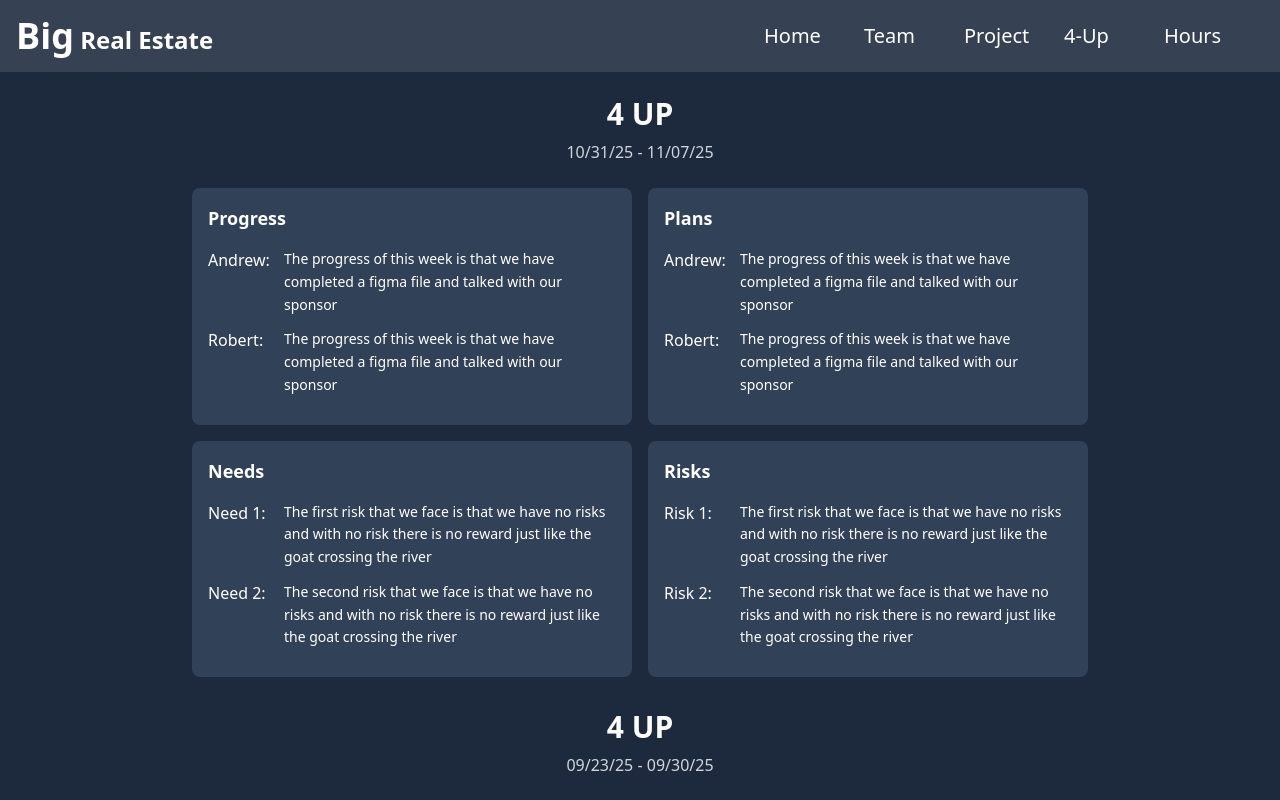
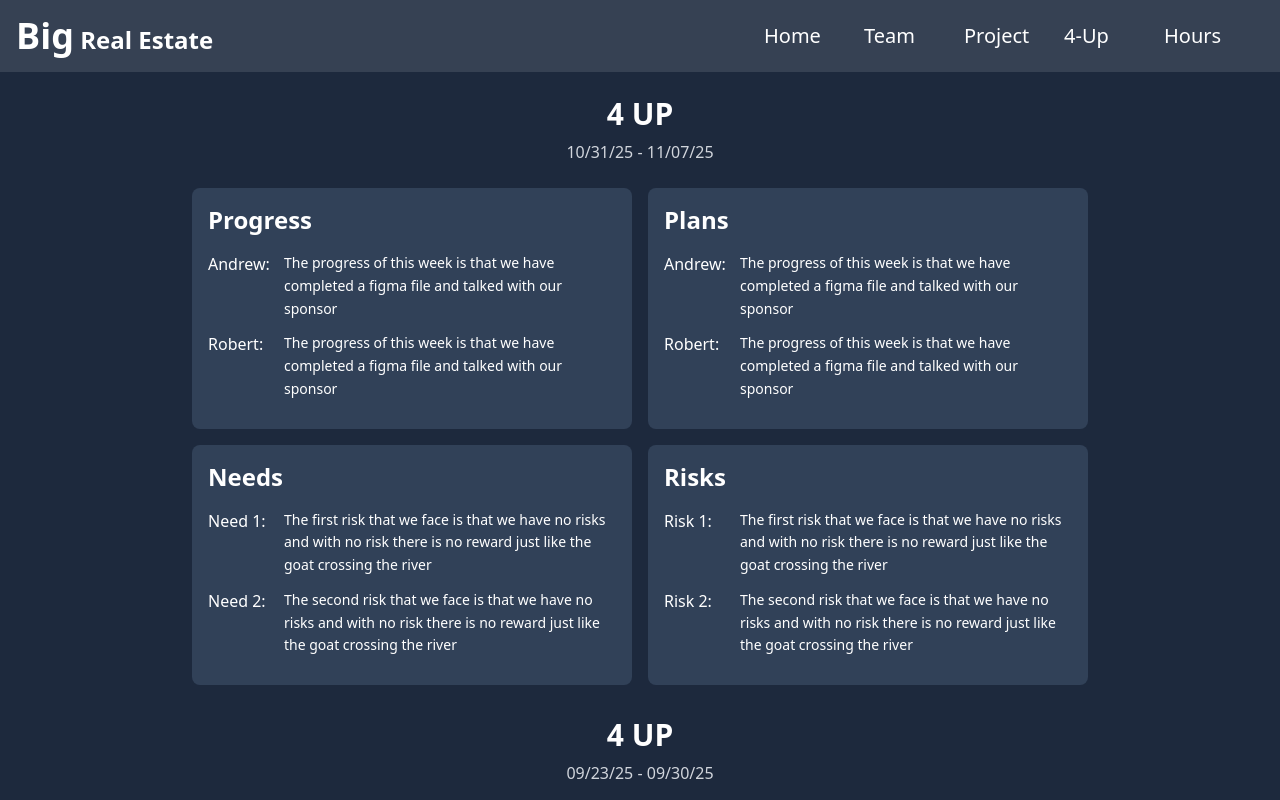
Before and after one commit to Ckin111/RealEstateCRM, a React (Vite) app in the folder BigRealEstate/client/: page /fourup in a window 1280 px wide. Shown: the top 800 px of the page. Built offline with nearby package versions, Linux system fonts and the light colour scheme.

Commit message:
made title 4 up cards bigger

```diff
--- a/BigRealEstate/client/src/pages/Home/FourUp.tsx
+++ b/BigRealEstate/client/src/pages/Home/FourUp.tsx
@@ -1,4 +1,4 @@
-import { useState } from 'react';
+import React, { useState } from 'react';
 import { ChevronDown, ChevronUp } from 'lucide-react';
 
 // Configuration - Edit this to add new weeks and items
@@ -103,7 +103,7 @@ const FourUpItem = ({ item, index, type }: { item: any, index: number, type: str
 const FourUpSection = ({ title, items, type }: { title: string, items: any[], type: string }) => {
   return (
     <div className="bg-slate-700 rounded-lg p-4 flex-1">
-      <h3 className="text-white font-semibold text-lg mb-4">{title}</h3>
+      <h3 className="text-white font-bold text-2xl mb-4">{title}</h3>
       {items.map((item, index) => (
         <FourUpItem
           key={index}
```
